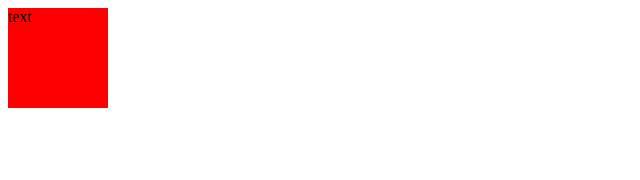
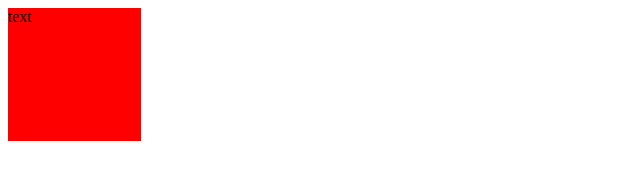
Before and after one commit to Crospyyy/crospyyy.github.io, a plain HTML site: page index.html in a window 1280 px wide. Shown: the whole page, without its empty margins (0-640 px from the left). Drawn offline with Linux system fonts and the light colour scheme.

Commit message:
Update style.css

```diff
--- a/style.css
+++ b/style.css
@@ -1,5 +1,5 @@
 .first {
-    width: 100px;
-    height: 100px;
+    width: 100pt;
+    height: 100pt;
     background-color: red;
 }
```
